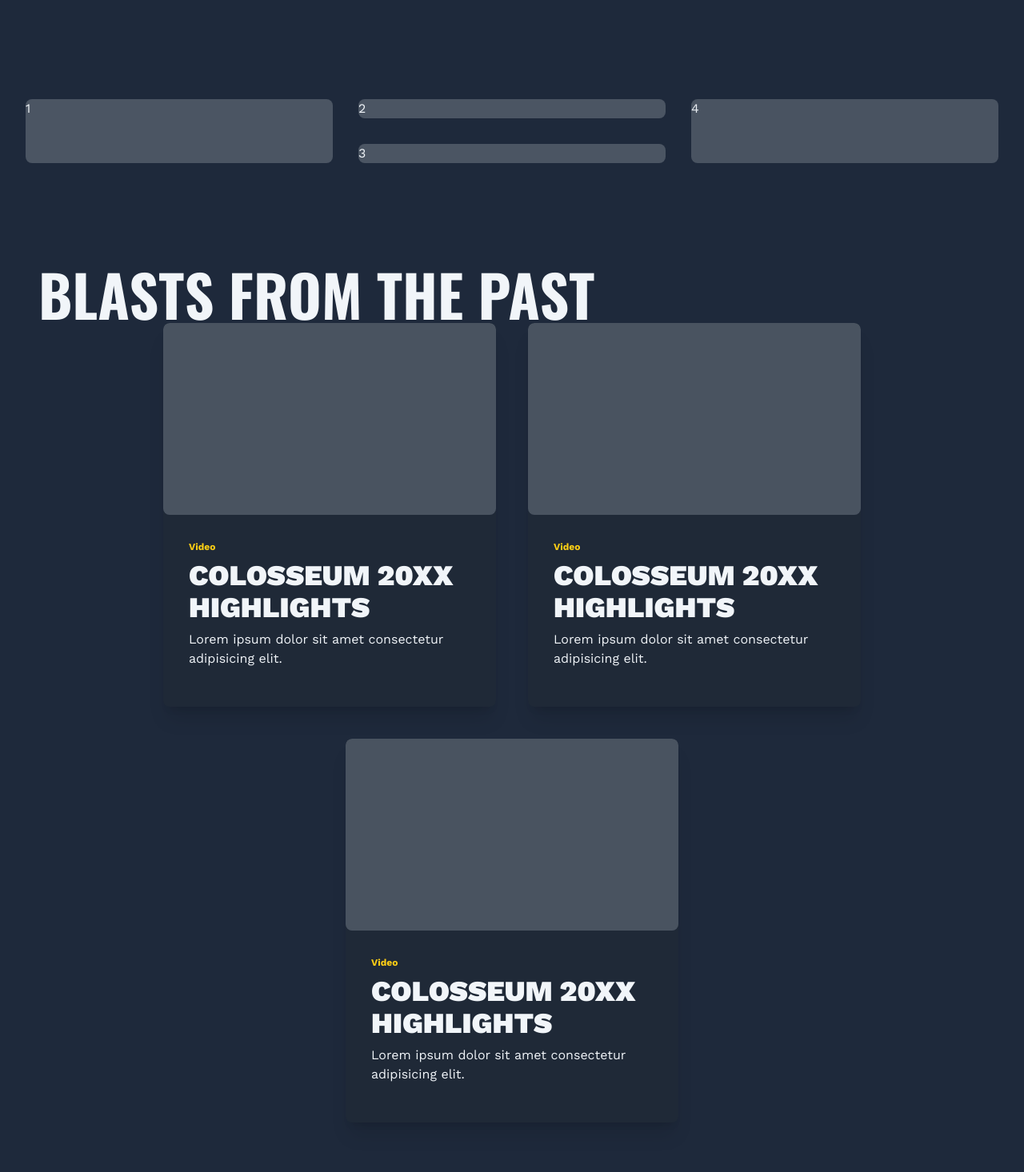
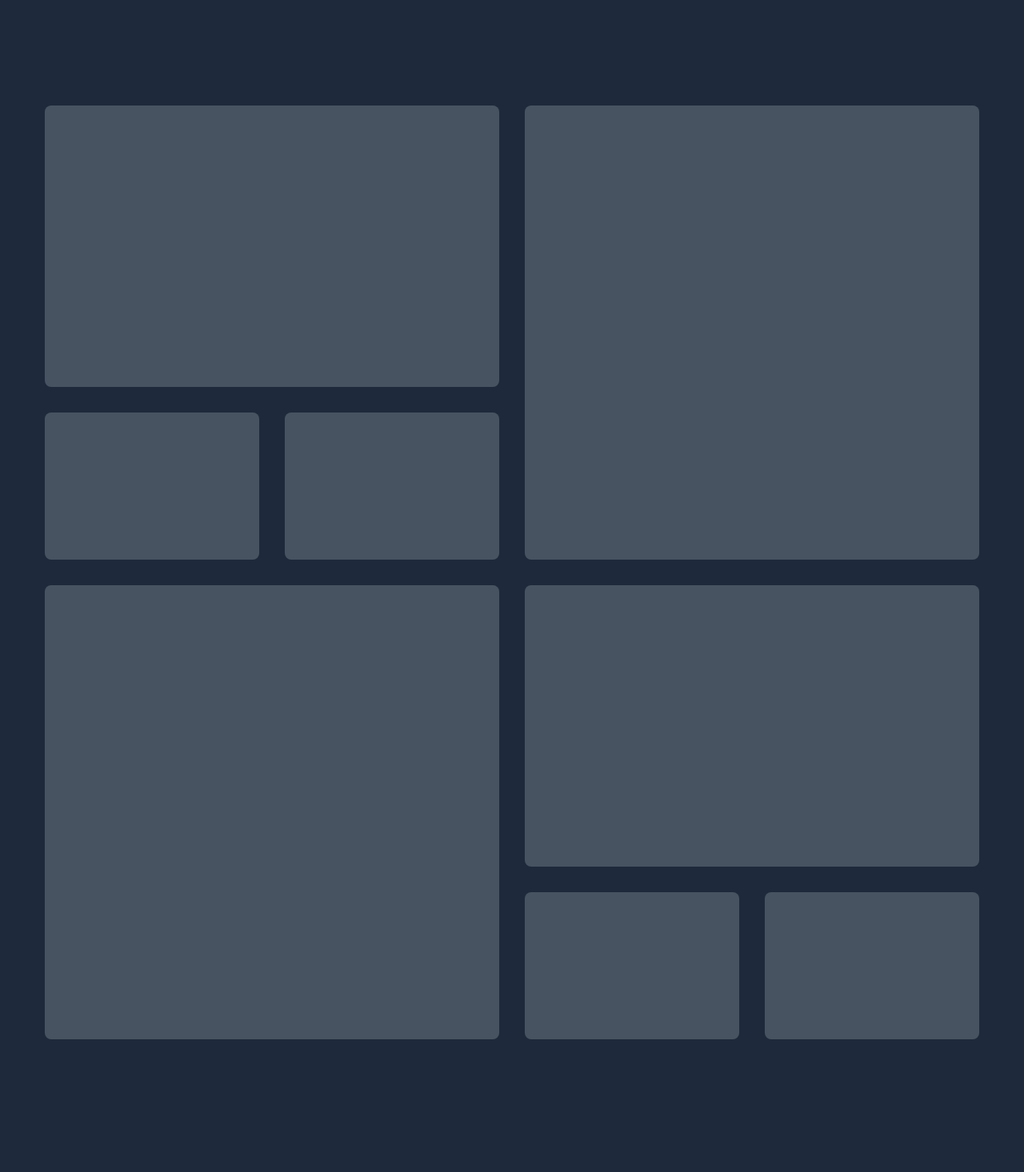
Before and after one commit to 05Alston/colo-celestia, a React (Vite) app: page /about in a window 1280 px wide. Shown: the part 700-2166 px from the top of the page at 80% size. Built offline with nearby package versions, Linux system fonts and the light colour scheme.

Commit message:
Almost done 😌

```diff
--- a/src/App.jsx
+++ b/src/App.jsx
@@ -3,7 +3,7 @@
 import { Navbar } from './components';
 import { About, Homepage, Events, Error, Sponsors } from './pages';
 import { useEffect } from 'react';
-import { BsPlay } from 'react-icons/bs';
+import { BsPlay, BsImage } from 'react-icons/bs';
 import { GiHamburgerMenu } from 'react-icons/gi';
 import { IoClose } from 'react-icons/io5';
 import { FaExternalLinkAlt } from 'react-icons/fa';
@@ -14,6 +14,8 @@
       switch(type) {
         case "video":
           return <BsPlay/>;
+        case "image":
+          return <BsImage/>;
         case "link":
           return <FaExternalLinkAlt className='text-[0.25rem]'/>;
         case "open":
--- a/src/components/Footer.jsx
+++ b/src/components/Footer.jsx
@@ -1,8 +1,22 @@
 import React from 'react'
+import Logo from '../assets/colologo.webp';
 
 const Footer = () => {
   return (
-    <div>Footer</div>
+    <footer className="w-full grid place-items-start lg:place-items-center gap-10 text-sm lg:grid-cols-2 p-10 bg-gray-800">
+      <div>
+        <img src={Logo} className='w-20 mb-4 aspect-square' alt='colo logo'/>
+        <p>Colosseum Ltd.<br/>Lorem ipsum, dolor sit amet consectetur adipisicing elit.</p>
+      </div>
+      <div>
+        <span className="uppercase opacity-50 mb-2 font-bold">Social</span>
+        <div className="grid grid-flow-col gap-4">
+          <a><svg xmlns="http://www.w3.org/2000/svg" width="24" height="24" viewBox="0 0 24 24" className="fill-current"><path d="M24 4.557c-.883.392-1.832.656-2.828.775 1.017-.609 1.798-1.574 2.165-2.724-.951.564-2.005.974-3.127 1.195-.897-.957-2.178-1.555-3.594-1.555-3.179 0-5.515 2.966-4.797 6.045-4.091-.205-7.719-2.165-10.148-5.144-1.29 2.213-.669 5.108 1.523 6.574-.806-.026-1.566-.247-2.229-.616-.054 2.281 1.581 4.415 3.949 4.89-.693.188-1.452.232-2.224.084.626 1.956 2.444 3.379 4.6 3.419-2.07 1.623-4.678 2.348-7.29 2.04 2.179 1.397 4.768 2.212 7.548 2.212 9.142 0 14.307-7.721 13.995-14.646.962-.695 1.797-1.562 2.457-2.549z"></path></svg></a>
+          <a><svg xmlns="http://www.w3.org/2000/svg" width="24" height="24" viewBox="0 0 24 24" className="fill-current"><path d="M19.615 3.184c-3.604-.246-11.631-.245-15.23 0-3.897.266-4.356 2.62-4.385 8.816.029 6.185.484 8.549 4.385 8.816 3.6.245 11.626.246 15.23 0 3.897-.266 4.356-2.62 4.385-8.816-.029-6.185-.484-8.549-4.385-8.816zm-10.615 12.816v-8l8 3.993-8 4.007z"></path></svg></a>
+          <a><svg xmlns="http://www.w3.org/2000/svg" width="24" height="24" viewBox="0 0 24 24" className="fill-current"><path d="M9 8h-3v4h3v12h5v-12h3.642l.358-4h-4v-1.667c0-.955.192-1.333 1.115-1.333h2.885v-5h-3.808c-3.596 0-5.192 1.583-5.192 4.615v3.385z"></path></svg></a>
+        </div>
+      </div>
+    </footer>
   )
 }
 
--- a/src/components/Sponsor.jsx
+++ b/src/components/Sponsor.jsx
@@ -2,9 +2,9 @@
 
 const Sponsor = ({ page }) => {
   return (
-    <div className="w-full max-w-sm mt-20 interactable" datatype='link'>
-      <div className={`${page == 'sponsor' ? 'block' : 'hidden'} text-center font-black uppercase text-6xl pb-10`}>Something Partner</div>
-      <div className="w-full aspect-square bg-gray-300 rounded-lg dark:bg-gray-600"></div>
+    <div className="w-full max-w-xs mt-20 interactable" datatype='link'>
+      <div className={`${page == 'sponsor' ? 'block' : 'hidden'} text-center font-black uppercase text-5xl pb-10`}>Something Partner</div>
+      <div className="w-full aspect-square rounded-lg bg-gray-600"></div>
     </div>
   )
 }
--- a/src/components/VideoCard.jsx
+++ b/src/components/VideoCard.jsx
@@ -3,7 +3,7 @@
 
 const VideoCard = () => {
   return (
-    <div className="rounded-lg flex flex-col overflow-hidden group w-[26rem] h-[30rem] bg-gray-800 shadow-xl relative interactable" datatype='link'>
+    <div className="rounded-lg flex flex-col overflow-hidden group w-[26rem] h-[30rem] bg-gray-800 shadow-xl relative interactable" datatype='video'>
         <div className="w-full h-1/2 bg-gray-600 rounded-lg animate-pulse"></div>
         <div className="p-8 flex flex-col flex-auto gap-2 items-start">
             <p className="flex items-center gap-2 text-xs font-bold text-yellow-400">Video</p>
--- a/src/pages/About.jsx
+++ b/src/pages/About.jsx
@@ -6,36 +6,59 @@
         <div className=' text-slate-100 bg-slate-800'>
 			<section className="grid px-12 md:pb-20 justify-start min-h-screen place-items-center pb-0 max-w-[110rem] mx-auto">
 				<div>
-					<p className="text-5xl sm:text-7xl font-black font-Oswald uppercase">Celestia</p>
+					<p className="text-5xl sm:text-7xl font-black font-Oswald uppercase">OUR HISTORY</p>
 					<p className="py-6 md:text-3xl text-xl">Land of infinite possibilites.</p>
 				</div>
 			</section>
 			{/* Gallery */}
-			<div className="mx-auto mt-6 max-w-2xl sm:px-6 lg:grid lg:max-w-7xl lg:grid-cols-3 lg:gap-x-8 lg:px-8">
-	          <div className="aspect-w-3 aspect-h-4 hidden overflow-hidden rounded-lg lg:block">
-		          <div className="w-full h-full bg-gray-600 animate-pulse">1</div>
+			<section className='max-w-[110rem] lg:px-6'>
+				<div className="mx-auto px-3 mt-8 max-w-2xl sm:px-6 grid gid-cols-1 lg:max-w-full lg:grid-cols-2 lg:gap-x-8 lg:px-8">
+					<div className="grid grid-cols-1 gap-4 py-4 lg:py-0 lg:gap-8">
+			          <div className="aspect-w-3 aspect-h-4 overflow-hidden rounded-lg block">
+				          <div className="w-full aspect-video lg:h-full bg-gray-600 animate-pulse interactable" datatype='image'></div>
 			          </div>
-	          <div className="hidden lg:grid lg:grid-cols-1 lg:gap-y-8">
+			          <div className="grid grid-cols-2 gap-4 lg:gap-8">
 			            <div className="aspect-w-3 aspect-h-2 overflow-hidden rounded-lg">
-	              <div className="w-full h-full bg-gray-600 animate-pulse">2</div>
+			              <div className="w-full aspect-square lg:aspect-video lg:h-full bg-gray-600 animate-pulse interactable" datatype='image'></div>
 			            </div>
 			            <div className="aspect-w-3 aspect-h-2 overflow-hidden rounded-lg">
-	              <div className="w-full h-full bg-gray-600 animate-pulse">3</div>
+			              <div className="w-full aspect-square lg:aspect-video lg:h-full bg-gray-600 animate-pulse interactable" datatype='image'></div>
+			            </div>
 			          </div>
 					</div>
 		          <div className="aspect-w-4 aspect-h-5 sm:overflow-hidden sm:rounded-lg lg:aspect-w-3 lg:aspect-h-4">
-	            <div className="w-full h-full bg-gray-600 animate-pulse">4</div>
+		            <div className="w-full aspect-square lg:h-full bg-gray-600 animate-pulse interactable" datatype='image'></div>
 		          </div>
 		        </div>
+				<div className="mx-auto px-3 mt-8 max-w-2xl sm:px-6 grid gid-cols-1 lg:max-w-full lg:grid-cols-2 lg:gap-x-8 lg:px-8">
+		          <div className="aspect-w-4 pb-4 lg:pb-0 aspect-h-5 sm:overflow-hidden sm:rounded-lg lg:aspect-w-3 lg:aspect-h-4">
+		            <div className="w-full aspect-square lg:h-full bg-gray-600 animate-pulse interactable" datatype='image'></div>
+		          </div>
+					<div className="grid grid-cols-1 gap-4 lg:gap-8">
+			          <div className="aspect-w-3 aspect-h-4 overflow-hidden rounded-lg block">
+				          <div className="w-full aspect-video lg:h-full bg-gray-600 animate-pulse interactable" datatype='image'></div>
+			          </div>
+			          <div className="grid grid-cols-2 gap-4 lg:gap-8">
+			            <div className="aspect-w-3 aspect-h-2 overflow-hidden rounded-lg">
+			              <div className="w-full aspect-square lg:aspect-video lg:h-full bg-gray-600 animate-pulse interactable" datatype='image'></div>
+			            </div>
+			            <div className="aspect-w-3 aspect-h-2 overflow-hidden rounded-lg">
+			              <div className="w-full aspect-square lg:aspect-video lg:h-full bg-gray-600 animate-pulse interactable" datatype='image'></div>
+			            </div>
+			          </div>
+					</div>
+		        </div>
+	        </section>
 			{/* Past highlights */}
-			<section className="px-12 pt-32 pb-20 max-w-[110rem] mx-auto">
+			<section className="px-12 pt-40 min-h-screen pb-20 max-w-[110rem] mx-auto">
 				<p className="text-5xl md:text-7xl font-black font-Oswald uppercase">Blasts from the past</p>
-				<div className="container mx-auto flex gap-10 flex-wrap justify-center">
+				<div className="container mx-auto pt-32 flex gap-10 flex-wrap justify-center">
 					<VideoCard/>
 					<VideoCard/>
 					<VideoCard/>
 				</div>
 			</section>
+			<Footer/>
         </div>
     )
 }
--- a/src/pages/Homepage.jsx
+++ b/src/pages/Homepage.jsx
@@ -29,7 +29,7 @@
 					<NavLink to="/">
 						<button id="btn" className={`interactable btn bg-gray-900 gap-2 ${effect && 'animate-buttonPop'}`} datatype="link" onClick={() => setEffect(true)} onAnimationEnd={() => setEffect(false)}>
 							<HiChevronRight className='text-3xl aspect-square'/>
-							Button
+							Get Tickets
 						</button>
 					</NavLink>
 				</div>
@@ -57,18 +57,19 @@
 				<p className="text-5xl md:text-7xl font-black font-Oswald uppercase">Sponsors</p>
 				<div className="container mx-auto animate-pulse">
 					<div className="grid grid-cols-1 gap-8 mt-16 xs:grid-cols-2 sm:grid-cols-3 lg:grid-cols-4 xl:grid-cols-5 xl:mt-20 xl:gap-12">
-						<Sponsor page={'sponsor'}/>
-						<Sponsor page={'sponsor'}/>
-						<Sponsor page={'sponsor'}/>
-						<Sponsor page={'sponsor'}/>
-						<Sponsor page={'sponsor'}/>
-						<Sponsor page={'sponsor'}/>
-						<Sponsor page={'sponsor'}/>
+						<Sponsor page={'home'}/>
+						<Sponsor page={'home'}/>
+						<Sponsor page={'home'}/>
+						<Sponsor page={'home'}/>
+						<Sponsor page={'home'}/>
+						<Sponsor page={'home'}/>
+						<Sponsor page={'home'}/>
+						<Sponsor page={'home'}/>
+						<Sponsor page={'home'}/>
 					</div>
 				</div>
 			</section>
 			<Footer/>
-
 		</div>
 	)
 }
```
Also changed, not shown: src/pages/Sponsors.jsx (indentation only). Lines whose indentation alone changed are shown as unchanged.
